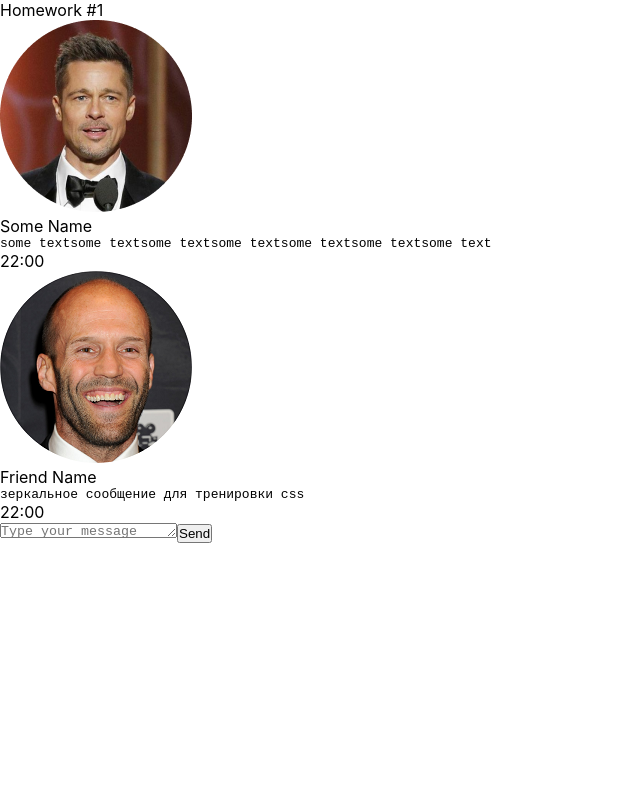
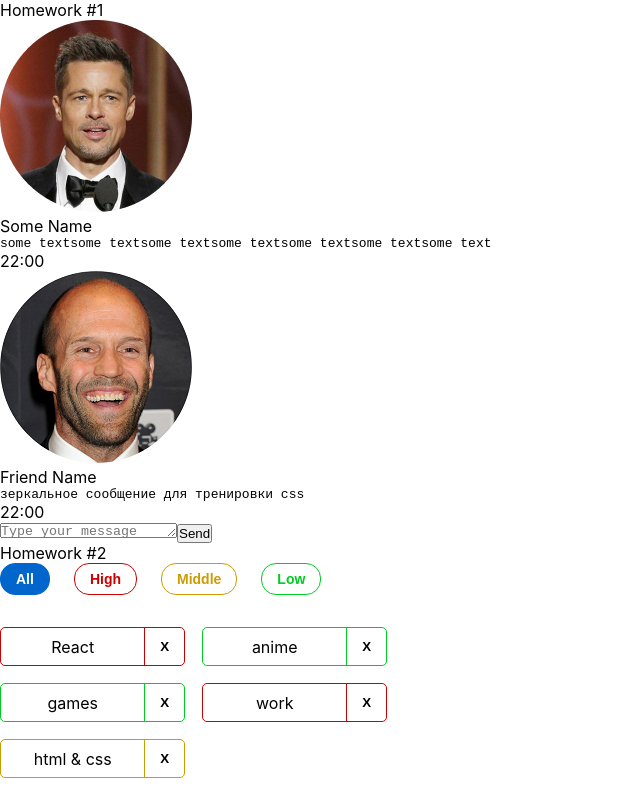
Before and after one commit to leonraz58/hws2-master, a React (Create React App) app: page / in a window 1280 px wide. Shown: the whole page, without its empty margins (0-640 px from the left). Built offline with nearby package versions, Linux system fonts and the light colour scheme.

Commit message:
hw02 completed

```diff
--- a/src/s1-main/App.tsx
+++ b/src/s1-main/App.tsx
@@ -1,13 +1,14 @@
 import React from 'react'
 import s from './App.module.css'
 import HW1 from '../s2-homeworks/hw01/HW1'
+import HW2 from "../s2-homeworks/hw02/HW2";
 
 function App() {
     return (
         <div className={s.App}>
             <HW1/>
             {/*раскомментировать по ходу выполнения*/}
-            {/*<HW2/>*/}
+            {<HW2/>}
             {/*<HW3/>*/}
             {/*<HW4/>*/}
 
--- a/src/s2-homeworks/hw02/HW2.tsx
+++ b/src/s2-homeworks/hw02/HW2.tsx
@@ -17,16 +17,16 @@ import s2 from '../../s1-main/App.module.css'
 * */
 
 // types
-export type AffairPriorityType = any // need to fix any
+export type AffairPriorityType = 'low' | 'high' | 'middle' // need to fix any
 export type AffairType = {
-    _id: any // need to fix any
-    name: any // need to fix any
+    _id: number // need to fix any
+    name: string // need to fix any
     priority: AffairPriorityType
 }
 export type FilterType = 'all' | AffairPriorityType
 
 // constants
-const defaultAffairs: any = [ // need to fix any
+const defaultAffairs: Array<AffairType> = [ // need to fix any
     {_id: 1, name: 'React', priority: 'high'}, // студенты могут изменить содержимое name и количество элементов в массиве, ...priority не менять!
     {_id: 2, name: 'anime', priority: 'low'},
     {_id: 3, name: 'games', priority: 'low'},
@@ -35,23 +35,26 @@ const defaultAffairs: any = [ // need to fix any
 ]
 
 // pure helper functions
-export const filterAffairs = (affairs: any, filter: any): any => { // need to fix any
-
-
+export const filterAffairs = (affairs: Array<AffairType>, filter: FilterType): Array<AffairType> => { // need to fix any
+    if (filter !== 'all') {
+        affairs = affairs.filter(a => a.priority === filter)
+    }
     return affairs // need to fix
 }
-export const deleteAffair = (affairs: any, _id: any): any => { // need to fix any
-
+export const deleteAffair = (affairs: Array<AffairType>, _id: number): Array<AffairType> => { // need to fix any
+    affairs = affairs.filter(a => a._id !== _id)
     return affairs // need to fix
 }
 
 function HW2() {
-    const [affairs, setAffairs] = useState<any>(defaultAffairs) // need to fix any
+    const [affairs, setAffairs] = useState<Array<AffairType>>(defaultAffairs) // need to fix any
     const [filter, setFilter] = useState<FilterType>('all')
 
     const filteredAffairs = filterAffairs(affairs, filter)
-    const deleteAffairCallback = (_id: any) => { // need to fix any
+    const deleteAffairCallback = (_id: number) => { // need to fix any
         // need to fix
+        setAffairs(deleteAffair(affairs, _id))
+
     }
 
     return (
--- a/src/s2-homeworks/hw02/affairs/Affairs.tsx
+++ b/src/s2-homeworks/hw02/affairs/Affairs.tsx
@@ -4,24 +4,28 @@ import {AffairType, FilterType} from '../HW2'
 import s from './Affairs.module.css'
 
 type AffairsPropsType = {
-    data: any // need to fix any
-    setFilter: any
-    deleteAffairCallback: any
+    data: Array<AffairType> // need to fix any
+    setFilter: (filter:FilterType) => void
+    deleteAffairCallback: (_id: number) => void
     filter: FilterType
 }
 
 function Affairs(props: AffairsPropsType) {
     const setAll = () => {
         // need to fix
+        props.setFilter('all')
     }
     const setHigh = () => {
         // need to fix
+        props.setFilter('high')
     }
     const setMiddle = () => {
         // need to fix
+        props.setFilter('middle')
     }
     const setLow = () => {
         // need to fix
+        props.setFilter('low')
     }
 
     const cnAll = s.button + ' ' + s.all + (props.filter === 'all' ? ' ' + s.active : '')
--- a/src/s2-homeworks/hw02/affairs/affair/Affair.tsx
+++ b/src/s2-homeworks/hw02/affairs/affair/Affair.tsx
@@ -6,12 +6,13 @@ import s2 from '../Affairs.module.css'
 type AffairPropsType = {
     // key не нужно типизировать
     affair: AffairType
-    deleteAffairCallback: any // need to fix any
+    deleteAffairCallback: (_id: number) => void // need to fix any
 }
 
 function Affair(props: AffairPropsType) {
-    const deleteCallback = () => {
+    const deleteCallback = (_id: number) => {
         // need to fix
+        props.deleteAffairCallback(_id)
     }
 
     const nameClass = s.name + ' ' + s2[props.affair.priority]
@@ -25,7 +26,7 @@ function Affair(props: AffairPropsType) {
         >
             <div id={'hw2-name-' + props.affair._id} className={nameClass}>
                 {/*создаёт студент*/}
-
+                   {props.affair.name}
                 {/**/}
             </div>
             <div id={'hw2-priority-' + props.affair._id} hidden>
@@ -36,7 +37,7 @@ function Affair(props: AffairPropsType) {
                 id={'hw2-button-delete-' + props.affair._id}
                 className={buttonClass}
                 // need to fix
-
+                onClick={()=>deleteCallback(props.affair._id)}
             >
                 {/*текст кнопки могут изменить студенты*/}
                 X
```
